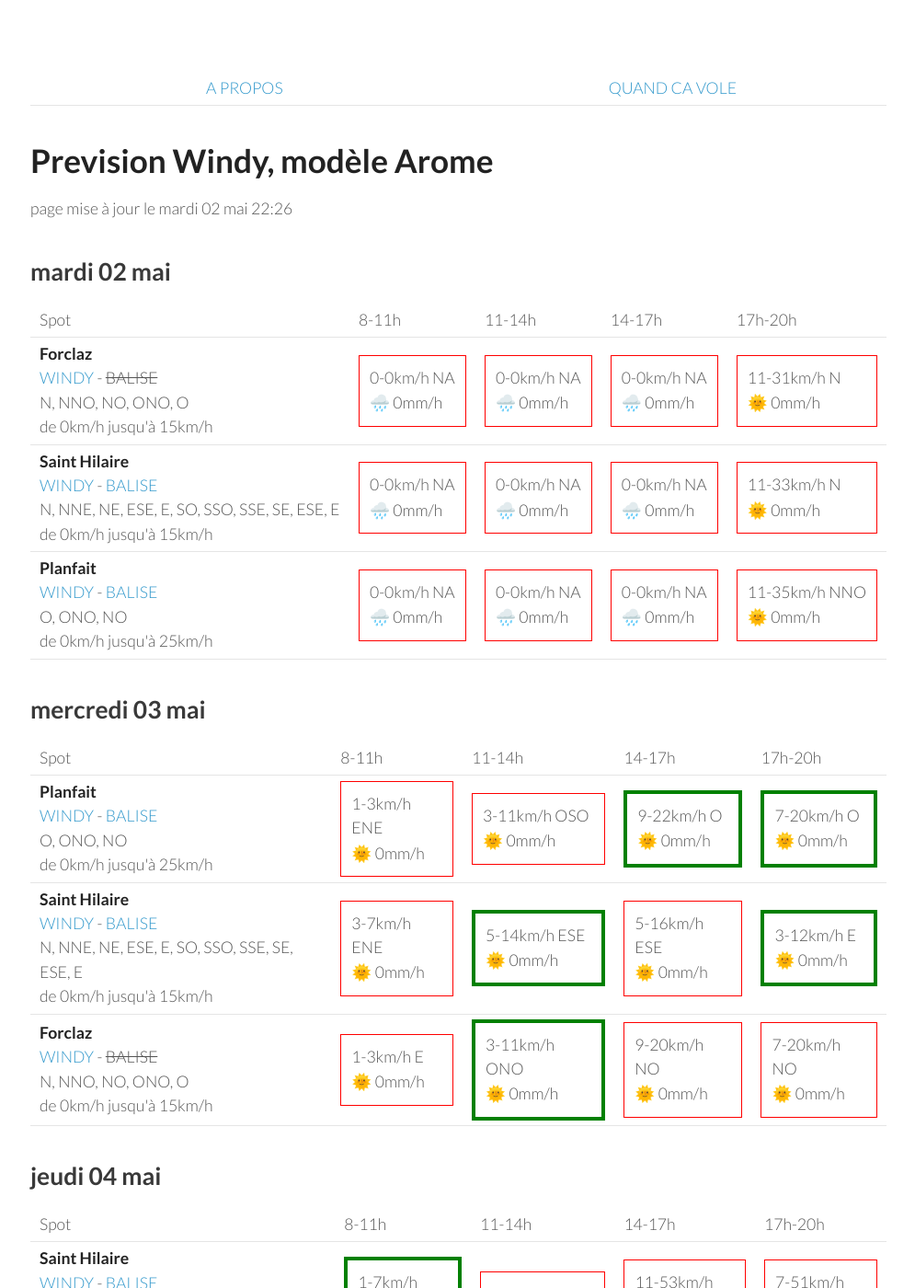
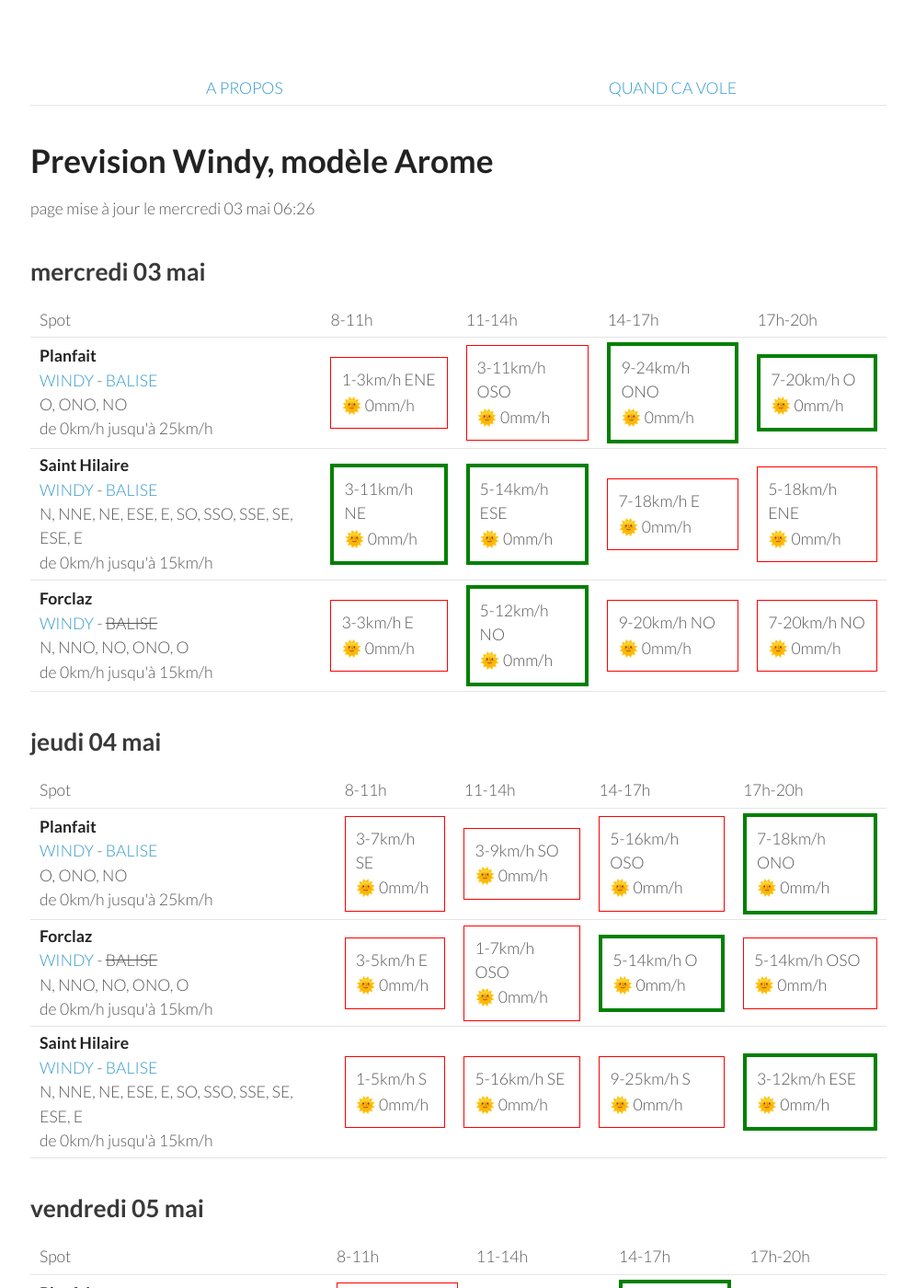
Before and after one commit to parapente-dans-le-nord/parapente-dans-le-nord.github.io, a Jekyll site: the page built from alpes_nord.markdown, in a window 1280 px wide and 1400 px high. Shown: the whole window at 92% size, without its empty margins (25-1020 px from the left). Built offline with Jekyll 4.4.1, drawn with Linux system fonts in a browser that asks for light colours; some of the changed text lies outside the part shown.

Commit message:
update index.markdown

```diff
--- a/alpes_nord.markdown
+++ b/alpes_nord.markdown
@@ -7,51 +7,8 @@ title:  "Tous les spots"
 {: .links}
 
 # Prevision Windy, modèle Arome
-page mise à jour le mardi 02 mai 22:26
+page mise à jour le mercredi 03 mai 06:26
 
-## mardi 02 mai
-
-{::nomarkdown}
-<table>
-  <tbody>
-    <tr>
-      <td>Spot</td>
-      <td>8-11h</td>
-      <td>11-14h</td>
-      <td>14-17h</td>
-      <td>17h-20h</td>
-    </tr>
-<tr>
-        <td><strong>Forclaz</strong><br><a href="https://windy.com/45.814/6.247?45.375,6.246,8,m:eVwaglz">WINDY</a> - <span class="no-balise"> BALISE </span><br> <span class="vent-favorable">N, NNO, NO, ONO, O</span><br><span class="force-vent">de 0km/h jusqu'à 15km/h</span> </td>
-
-            <td><div class="not-flyable"><p>0-0km/h NA</p><p>🌧️ 0mm/h</p></div></td>
-            <td><div class="not-flyable"><p>0-0km/h NA</p><p>🌧️ 0mm/h</p></div></td>
-            <td><div class="not-flyable"><p>0-0km/h NA</p><p>🌧️ 0mm/h</p></div></td>
-            <td><div class="not-flyable"><p>11-31km/h N</p><p>🌞 0mm/h</p></div></td>
-
-    </tr>
-<tr>
-        <td><strong>Saint Hilaire</strong><br><a href="https://windy.com/45.307/5.888?45.087,5.889,9,m:eUFagkX">WINDY</a> - <span class=""><a href="http://www.balisemeteo.com/balise.php?idBalise=61">BALISE</a> </span><br> <span class="vent-favorable">N, NNE, NE, ESE, E, SO, SSO, SSE, SE, ESE, E</span><br><span class="force-vent">de 0km/h jusqu'à 15km/h</span> </td>
-
-            <td><div class="not-flyable"><p>0-0km/h NA</p><p>🌧️ 0mm/h</p></div></td>
-            <td><div class="not-flyable"><p>0-0km/h NA</p><p>🌧️ 0mm/h</p></div></td>
-            <td><div class="not-flyable"><p>0-0km/h NA</p><p>🌧️ 0mm/h</p></div></td>
-            <td><div class="not-flyable"><p>11-33km/h N</p><p>🌞 0mm/h</p></div></td>
-
-    </tr>
-<tr>
-        <td><strong>Planfait</strong><br><a href="https://windy.com/45.853/6.223?45.415,6.223,8">WINDY</a> - <span class=""><a href="https://www.openwindmap.org/PP496">BALISE</a> </span><br> <span class="vent-favorable">O, ONO, NO</span><br><span class="force-vent">de 0km/h jusqu'à 25km/h</span> </td>
-
-            <td><div class="not-flyable"><p>0-0km/h NA</p><p>🌧️ 0mm/h</p></div></td>
-            <td><div class="not-flyable"><p>0-0km/h NA</p><p>🌧️ 0mm/h</p></div></td>
-            <td><div class="not-flyable"><p>0-0km/h NA</p><p>🌧️ 0mm/h</p></div></td>
-            <td><div class="not-flyable"><p>11-35km/h NNO</p><p>🌞 0mm/h</p></div></td>
-
-    </tr>
-
-</tbody>
-</table>
-{:/}
 ## mercredi 03 mai
 
 {::nomarkdown}
@@ -69,7 +26,7 @@ page mise à jour le mardi 02 mai 22:26
 
             <td><div class="not-flyable"><p>1-3km/h ENE</p><p>🌞 0mm/h</p></div></td>
             <td><div class="not-flyable"><p>3-11km/h OSO</p><p>🌞 0mm/h</p></div></td>
-            <td><div class="flyable"><p>9-22km/h O</p><p>🌞 0mm/h</p></div></td>
+            <td><div class="flyable"><p>9-24km/h ONO</p><p>🌞 0mm/h</p></div></td>
             <td><div class="flyable"><p>7-20km/h O</p><p>🌞 0mm/h</p></div></td>
 
 
@@ -77,18 +34,18 @@ page mise à jour le mardi 02 mai 22:26
 <tr>
         <td><strong>Saint Hilaire</strong><br><a href="https://windy.com/45.307/5.888?45.087,5.889,9,m:eUFagkX">WINDY</a> - <span class=""><a href="http://www.balisemeteo.com/balise.php?idBalise=61">BALISE</a> </span><br> <span class="vent-favorable">N, NNE, NE, ESE, E, SO, SSO, SSE, SE, ESE, E</span><br><span class="force-vent">de 0km/h jusqu'à 15km/h</span> </td>
 
-            <td><div class="not-flyable"><p>3-7km/h ENE</p><p>🌞 0mm/h</p></div></td>
+            <td><div class="flyable"><p>3-11km/h NE</p><p>🌞 0mm/h</p></div></td>
             <td><div class="flyable"><p>5-14km/h ESE</p><p>🌞 0mm/h</p></div></td>
-            <td><div class="not-flyable"><p>5-16km/h ESE</p><p>🌞 0mm/h</p></div></td>
-            <td><div class="flyable"><p>3-12km/h E</p><p>🌞 0mm/h</p></div></td>
+            <td><div class="not-flyable"><p>7-18km/h E</p><p>🌞 0mm/h</p></div></td>
+            <td><div class="not-flyable"><p>5-18km/h ENE</p><p>🌞 0mm/h</p></div></td>
 
 
     </tr>
 <tr>
         <td><strong>Forclaz</strong><br><a href="https://windy.com/45.814/6.247?45.375,6.246,8,m:eVwaglz">WINDY</a> - <span class="no-balise"> BALISE </span><br> <span class="vent-favorable">N, NNO, NO, ONO, O</span><br><span class="force-vent">de 0km/h jusqu'à 15km/h</span> </td>
 
-            <td><div class="not-flyable"><p>1-3km/h E</p><p>🌞 0mm/h</p></div></td>
-            <td><div class="flyable"><p>3-11km/h ONO</p><p>🌞 0mm/h</p></div></td>
+            <td><div class="not-flyable"><p>3-3km/h E</p><p>🌞 0mm/h</p></div></td>
+            <td><div class="flyable"><p>5-12km/h NO</p><p>🌞 0mm/h</p></div></td>
             <td><div class="not-flyable"><p>9-20km/h NO</p><p>🌞 0mm/h</p></div></td>
             <td><div class="not-flyable"><p>7-20km/h NO</p><p>🌞 0mm/h</p></div></td>
 
@@ -111,32 +68,32 @@ page mise à jour le mardi 02 mai 22:26
       <td>17h-20h</td>
     </tr>
 <tr>
-        <td><strong>Saint Hilaire</strong><br><a href="https://windy.com/45.307/5.888?45.087,5.889,9,m:eUFagkX">WINDY</a> - <span class=""><a href="http://www.balisemeteo.com/balise.php?idBalise=61">BALISE</a> </span><br> <span class="vent-favorable">N, NNE, NE, ESE, E, SO, SSO, SSE, SE, ESE, E</span><br><span class="force-vent">de 0km/h jusqu'à 15km/h</span> </td>
-
-            <td><div class="flyable"><p>1-7km/h SSO</p><p>🌞 0mm/h</p></div></td>
-            <td><div class="not-flyable"><p>7-44km/h SO</p><p>🌞 0mm/h</p></div></td>
-            <td><div class="not-flyable"><p>11-53km/h SO</p><p>🌞 0mm/h</p></div></td>
-            <td><div class="not-flyable"><p>7-51km/h SO</p><p>🌞 0mm/h</p></div></td>
-
-
-    </tr>
-<tr>
         <td><strong>Planfait</strong><br><a href="https://windy.com/45.853/6.223?45.415,6.223,8">WINDY</a> - <span class=""><a href="https://www.openwindmap.org/PP496">BALISE</a> </span><br> <span class="vent-favorable">O, ONO, NO</span><br><span class="force-vent">de 0km/h jusqu'à 25km/h</span> </td>
 
             <td><div class="not-flyable"><p>3-7km/h SE</p><p>🌞 0mm/h</p></div></td>
-            <td><div class="not-flyable"><p>3-24km/h OSO</p><p>🌞 0mm/h</p></div></td>
-            <td><div class="not-flyable"><p>7-29km/h O</p><p>🌞 0mm/h</p></div></td>
-            <td><div class="not-flyable"><p>7-29km/h O</p><p>🌞 0mm/h</p></div></td>
+            <td><div class="not-flyable"><p>3-9km/h SO</p><p>🌞 0mm/h</p></div></td>
+            <td><div class="not-flyable"><p>5-16km/h OSO</p><p>🌞 0mm/h</p></div></td>
+            <td><div class="flyable"><p>7-18km/h ONO</p><p>🌞 0mm/h</p></div></td>
 
 
     </tr>
 <tr>
         <td><strong>Forclaz</strong><br><a href="https://windy.com/45.814/6.247?45.375,6.246,8,m:eVwaglz">WINDY</a> - <span class="no-balise"> BALISE </span><br> <span class="vent-favorable">N, NNO, NO, ONO, O</span><br><span class="force-vent">de 0km/h jusqu'à 15km/h</span> </td>
 
-            <td><div class="not-flyable"><p>3-5km/h ESE</p><p>🌞 0mm/h</p></div></td>
-            <td><div class="not-flyable"><p>1-24km/h SO</p><p>🌞 0mm/h</p></div></td>
-            <td><div class="not-flyable"><p>5-29km/h O</p><p>🌞 0mm/h</p></div></td>
-            <td><div class="not-flyable"><p>5-31km/h O</p><p>🌞 0mm/h</p></div></td>
+            <td><div class="not-flyable"><p>3-5km/h E</p><p>🌞 0mm/h</p></div></td>
+            <td><div class="not-flyable"><p>1-7km/h OSO</p><p>🌞 0mm/h</p></div></td>
+            <td><div class="flyable"><p>5-14km/h O</p><p>🌞 0mm/h</p></div></td>
+            <td><div class="not-flyable"><p>5-14km/h OSO</p><p>🌞 0mm/h</p></div></td>
+
+
+    </tr>
+<tr>
+        <td><strong>Saint Hilaire</strong><br><a href="https://windy.com/45.307/5.888?45.087,5.889,9,m:eUFagkX">WINDY</a> - <span class=""><a href="http://www.balisemeteo.com/balise.php?idBalise=61">BALISE</a> </span><br> <span class="vent-favorable">N, NNE, NE, ESE, E, SO, SSO, SSE, SE, ESE, E</span><br><span class="force-vent">de 0km/h jusqu'à 15km/h</span> </td>
+
+            <td><div class="not-flyable"><p>1-5km/h S</p><p>🌞 0mm/h</p></div></td>
+            <td><div class="not-flyable"><p>5-16km/h SE</p><p>🌞 0mm/h</p></div></td>
+            <td><div class="not-flyable"><p>9-25km/h S</p><p>🌞 0mm/h</p></div></td>
+            <td><div class="flyable"><p>3-12km/h ESE</p><p>🌞 0mm/h</p></div></td>
 
 
     </tr>
@@ -159,30 +116,30 @@ page mise à jour le mardi 02 mai 22:26
 <tr>
         <td><strong>Planfait</strong><br><a href="https://windy.com/45.853/6.223?45.415,6.223,8">WINDY</a> - <span class=""><a href="https://www.openwindmap.org/PP496">BALISE</a> </span><br> <span class="vent-favorable">O, ONO, NO</span><br><span class="force-vent">de 0km/h jusqu'à 25km/h</span> </td>
 
-            <td><div class="not-flyable"><p>3-20km/h E</p><p>🌞 0mm/h</p></div></td>
-            <td><div class="flyable"><p>3-18km/h O</p><p>🌞 0mm/h</p></div></td>
-            <td><div class="not-flyable"><p>7-27km/h O</p><p>🌧 0.3mm/h</p></div></td>
-            <td><div class="not-flyable"><p>3-29km/h S</p><p>🌧 2.6mm/h</p></div></td>
+            <td><div class="not-flyable"><p>7-22km/h ESE</p><p>🌞 0mm/h</p></div></td>
+            <td><div class="flyable"><p>3-24km/h O</p><p>🌞 0mm/h</p></div></td>
+            <td><div class="flyable"><p>5-25km/h O</p><p>🌞 0mm/h</p></div></td>
+            <td><div class="not-flyable"><p>3-35km/h SO</p><p>🌧 2.6mm/h</p></div></td>
+
+
+    </tr>
+<tr>
+        <td><strong>Forclaz</strong><br><a href="https://windy.com/45.814/6.247?45.375,6.246,8,m:eVwaglz">WINDY</a> - <span class="no-balise"> BALISE </span><br> <span class="vent-favorable">N, NNO, NO, ONO, O</span><br><span class="force-vent">de 0km/h jusqu'à 15km/h</span> </td>
+
+            <td><div class="not-flyable"><p>5-22km/h ESE</p><p>🌞 0mm/h</p></div></td>
+            <td><div class="not-flyable"><p>3-25km/h O</p><p>🌞 0mm/h</p></div></td>
+            <td><div class="not-flyable"><p>3-25km/h O</p><p>🌞 0mm/h</p></div></td>
+            <td><div class="not-flyable"><p>3-37km/h SO</p><p>🌧 4.4mm/h</p></div></td>
 
 
     </tr>
 <tr>
         <td><strong>Saint Hilaire</strong><br><a href="https://windy.com/45.307/5.888?45.087,5.889,9,m:eUFagkX">WINDY</a> - <span class=""><a href="http://www.balisemeteo.com/balise.php?idBalise=61">BALISE</a> </span><br> <span class="vent-favorable">N, NNE, NE, ESE, E, SO, SSO, SSE, SE, ESE, E</span><br><span class="force-vent">de 0km/h jusqu'à 15km/h</span> </td>
 
-            <td><div class="flyable"><p>1-14km/h E</p><p>🌞 0mm/h</p></div></td>
-            <td><div class="not-flyable"><p>3-20km/h ONO</p><p>🌞 0mm/h</p></div></td>
-            <td><div class="not-flyable"><p>5-29km/h O</p><p>🌧 0.2mm/h</p></div></td>
-            <td><div class="not-flyable"><p>3-31km/h O</p><p>🌧 0.7mm/h</p></div></td>
-
-
-    </tr>
-<tr>
-        <td><strong>Forclaz</strong><br><a href="https://windy.com/45.814/6.247?45.375,6.246,8,m:eVwaglz">WINDY</a> - <span class="no-balise"> BALISE </span><br> <span class="vent-favorable">N, NNO, NO, ONO, O</span><br><span class="force-vent">de 0km/h jusqu'à 15km/h</span> </td>
-
-            <td><div class="not-flyable"><p>3-18km/h ESE</p><p>🌞 0mm/h</p></div></td>
-            <td><div class="not-flyable"><p>3-18km/h ONO</p><p>🌞 0mm/h</p></div></td>
-            <td><div class="not-flyable"><p>5-24km/h NO</p><p>🌞 0mm/h</p></div></td>
-            <td><div class="not-flyable"><p>3-33km/h O</p><p>🌧 2.9mm/h</p></div></td>
+            <td><div class="not-flyable"><p>3-14km/h ENE</p><p>🌞 0mm/h</p></div></td>
+            <td><div class="not-flyable"><p>3-24km/h OSO</p><p>🌞 0mm/h</p></div></td>
+            <td><div class="not-flyable"><p>7-38km/h SO</p><p>🌞 0mm/h</p></div></td>
+            <td><div class="not-flyable"><p>3-46km/h ONO</p><p>🌧 1.2mm/h</p></div></td>
 
 
     </tr>
@@ -206,7 +163,7 @@ page mise à jour le mardi 02 mai 22:26
         <td><strong>Planfait</strong><br><a href="https://windy.com/45.853/6.223?45.415,6.223,8">WINDY</a> - <span class=""><a href="https://www.openwindmap.org/PP496">BALISE</a> </span><br> <span class="vent-favorable">O, ONO, NO</span><br><span class="force-vent">de 0km/h jusqu'à 25km/h</span> </td>
 
             <td><div class="not-flyable"><p>5-18km/h ESE</p><p>🌞 0mm/h</p></div></td>
-            <td><div class="not-flyable"><p>1-20km/h S</p><p>🌞 0mm/h</p></div></td>
+            <td><div class="not-flyable"><p>1-20km/h SO</p><p>🌞 0mm/h</p></div></td>
             <td><div class="not-flyable"><p>3-27km/h OSO</p><p>🌞 0mm/h</p></div></td>
             <td><div class="not-flyable"><p>5-27km/h OSO</p><p>🌞 0mm/h</p></div></td>
 
@@ -216,19 +173,19 @@ page mise à jour le mardi 02 mai 22:26
         <td><strong>Forclaz</strong><br><a href="https://windy.com/45.814/6.247?45.375,6.246,8,m:eVwaglz">WINDY</a> - <span class="no-balise"> BALISE </span><br> <span class="vent-favorable">N, NNO, NO, ONO, O</span><br><span class="force-vent">de 0km/h jusqu'à 15km/h</span> </td>
 
             <td><div class="not-flyable"><p>5-18km/h ESE</p><p>🌞 0mm/h</p></div></td>
-            <td><div class="not-flyable"><p>1-20km/h S</p><p>🌞 0mm/h</p></div></td>
-            <td><div class="not-flyable"><p>5-25km/h O</p><p>🌞 0mm/h</p></div></td>
-            <td><div class="not-flyable"><p>5-27km/h O</p><p>🌞 0mm/h</p></div></td>
+            <td><div class="not-flyable"><p>1-22km/h SSO</p><p>🌞 0mm/h</p></div></td>
+            <td><div class="not-flyable"><p>3-25km/h O</p><p>🌞 0mm/h</p></div></td>
+            <td><div class="not-flyable"><p>3-27km/h OSO</p><p>🌞 0mm/h</p></div></td>
 
 
     </tr>
 <tr>
         <td><strong>Saint Hilaire</strong><br><a href="https://windy.com/45.307/5.888?45.087,5.889,9,m:eUFagkX">WINDY</a> - <span class=""><a href="http://www.balisemeteo.com/balise.php?idBalise=61">BALISE</a> </span><br> <span class="vent-favorable">N, NNE, NE, ESE, E, SO, SSO, SSE, SE, ESE, E</span><br><span class="force-vent">de 0km/h jusqu'à 15km/h</span> </td>
 
-            <td><div class="not-flyable"><p>1-16km/h E</p><p>🌞 0mm/h</p></div></td>
-            <td><div class="not-flyable"><p>3-27km/h SO</p><p>🌞 0mm/h</p></div></td>
+            <td><div class="not-flyable"><p>1-18km/h ENE</p><p>🌞 0mm/h</p></div></td>
+            <td><div class="not-flyable"><p>3-27km/h OSO</p><p>🌞 0mm/h</p></div></td>
             <td><div class="not-flyable"><p>7-40km/h SO</p><p>🌞 0mm/h</p></div></td>
-            <td><div class="not-flyable"><p>5-38km/h SO</p><p>🌧 0.2mm/h</p></div></td>
+            <td><div class="not-flyable"><p>5-40km/h SO</p><p>🌧 0.3mm/h</p></div></td>
 
 
     </tr>
@@ -259,22 +216,22 @@ page mise à jour le mardi 02 mai 22:26
 
     </tr>
 <tr>
-        <td><strong>Forclaz</strong><br><a href="https://windy.com/45.814/6.247?45.375,6.246,8,m:eVwaglz">WINDY</a> - <span class="no-balise"> BALISE </span><br> <span class="vent-favorable">N, NNO, NO, ONO, O</span><br><span class="force-vent">de 0km/h jusqu'à 15km/h</span> </td>
+        <td><strong>Saint Hilaire</strong><br><a href="https://windy.com/45.307/5.888?45.087,5.889,9,m:eUFagkX">WINDY</a> - <span class=""><a href="http://www.balisemeteo.com/balise.php?idBalise=61">BALISE</a> </span><br> <span class="vent-favorable">N, NNE, NE, ESE, E, SO, SSO, SSE, SE, ESE, E</span><br><span class="force-vent">de 0km/h jusqu'à 15km/h</span> </td>
 
-            <td><div class="not-flyable"><p>0-25km/h NE</p><p>🌧 0.7mm/h</p></div></td>
-            <td><div class="flyable"><p>1-14km/h NO</p><p>🌧 2.4mm/h</p></div></td>
-            <td><div class="not-flyable"><p>1-16km/h NNE</p><p>🌧 3mm/h</p></div></td>
-            <td><div class="flyable"><p>1-14km/h NO</p><p>🌧 1.2mm/h</p></div></td>
+            <td><div class="not-flyable"><p>3-24km/h NNO</p><p>🌞 0mm/h</p></div></td>
+            <td><div class="not-flyable"><p>3-25km/h ONO</p><p>🌞 0mm/h</p></div></td>
+            <td><div class="not-flyable"><p>3-24km/h ONO</p><p>🌧 0.3mm/h</p></div></td>
+            <td><div class="not-flyable"><p>3-27km/h O</p><p>🌧 1.3mm/h</p></div></td>
 
 
     </tr>
 <tr>
-        <td><strong>Saint Hilaire</strong><br><a href="https://windy.com/45.307/5.888?45.087,5.889,9,m:eUFagkX">WINDY</a> - <span class=""><a href="http://www.balisemeteo.com/balise.php?idBalise=61">BALISE</a> </span><br> <span class="vent-favorable">N, NNE, NE, ESE, E, SO, SSO, SSE, SE, ESE, E</span><br><span class="force-vent">de 0km/h jusqu'à 15km/h</span> </td>
+        <td><strong>Forclaz</strong><br><a href="https://windy.com/45.814/6.247?45.375,6.246,8,m:eVwaglz">WINDY</a> - <span class="no-balise"> BALISE </span><br> <span class="vent-favorable">N, NNO, NO, ONO, O</span><br><span class="force-vent">de 0km/h jusqu'à 15km/h</span> </td>
 
-            <td><div class="not-flyable"><p>3-31km/h NNO</p><p>🌧 0.7mm/h</p></div></td>
-            <td><div class="not-flyable"><p>3-20km/h O</p><p>🌧 0.5mm/h</p></div></td>
-            <td><div class="not-flyable"><p>1-20km/h ONO</p><p>🌧 1.1mm/h</p></div></td>
-            <td><div class="not-flyable"><p>1-20km/h NO</p><p>🌧 0.5mm/h</p></div></td>
+            <td><div class="not-flyable"><p>1-16km/h SE</p><p>🌞 0mm/h</p></div></td>
+            <td><div class="not-flyable"><p>3-18km/h NO</p><p>🌧 0.3mm/h</p></div></td>
+            <td><div class="not-flyable"><p>1-22km/h NO</p><p>🌧 0.4mm/h</p></div></td>
+            <td><div class="not-flyable"><p>3-25km/h ONO</p><p>🌧 1.6mm/h</p></div></td>
 
 
     </tr>
```
